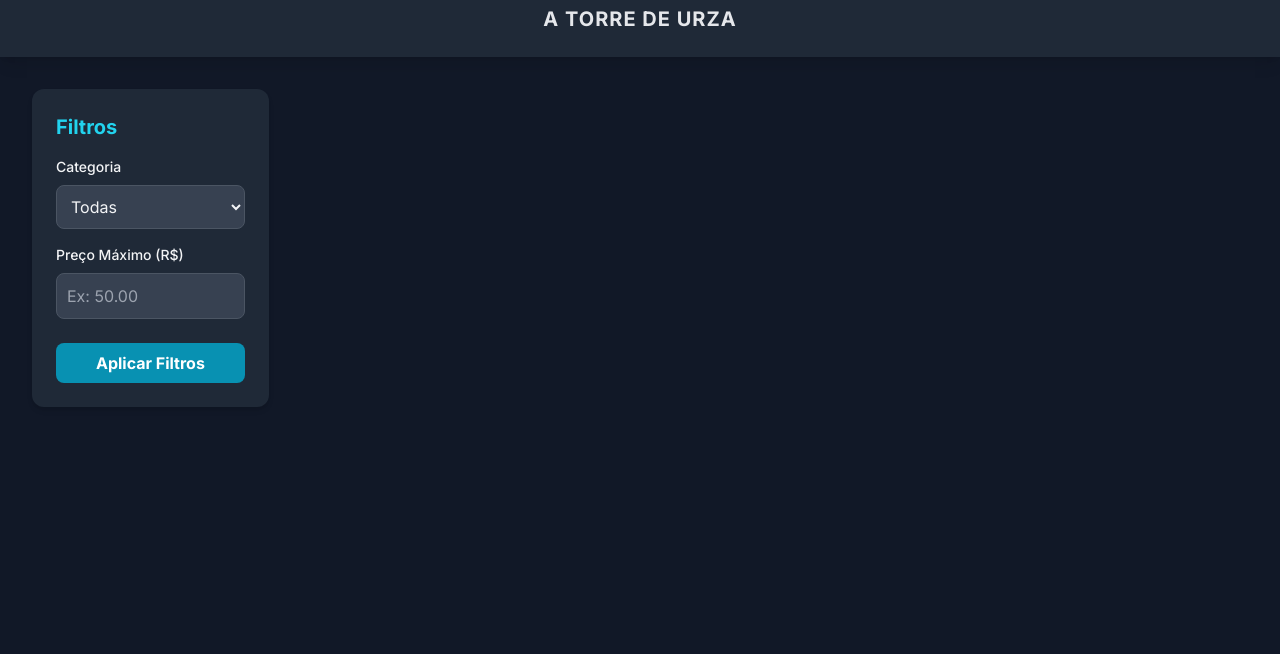
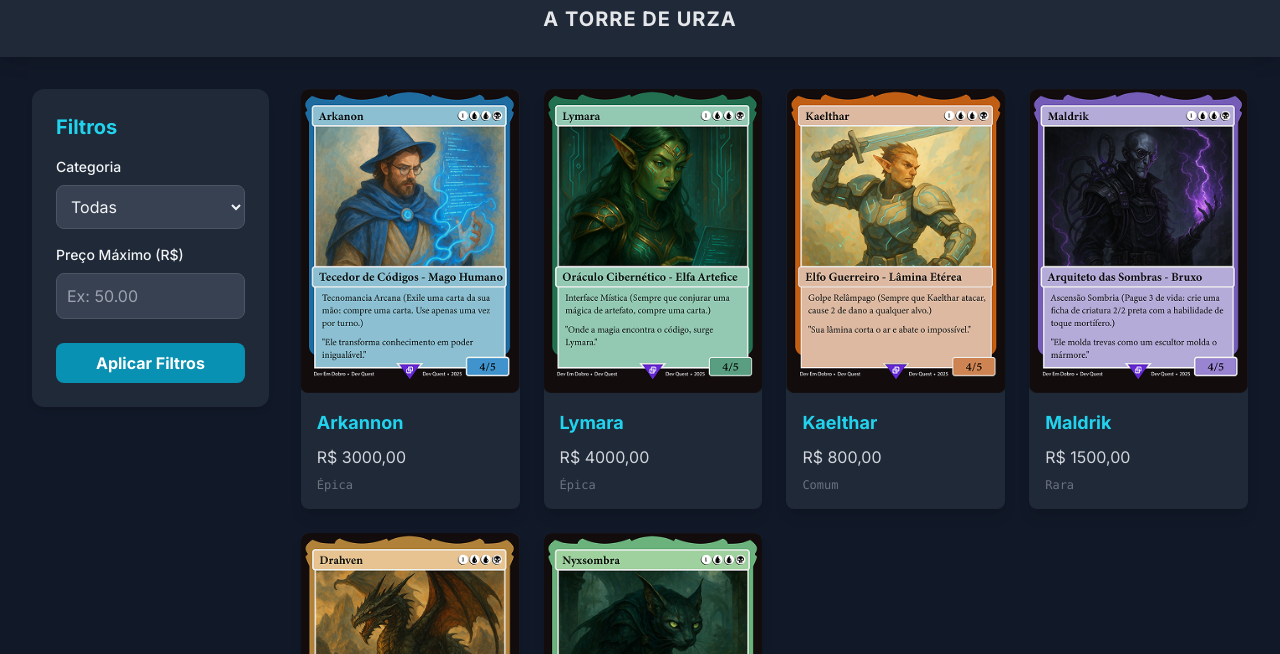
Before and after one commit to ChristianKCastro/torredeurza_store, a plain HTML site: page index.html in a window 1280 px wide. Shown: the part 91-745 px from the top of the page. Drawn offline with nearby package versions, Linux system fonts and the light colour scheme.

Commit message:
Update index.html

```diff
--- a/index.html
+++ b/index.html
@@ -170,7 +170,13 @@
 
             filtrarBtn.addEventListener('click', aplicarFiltros);
             renderizarCartas(cartas);
+        // --- EVENT LISTENERS ---
+            filtrarBtn.addEventListener('click', aplicarFiltros);
+
+            // --- INICIALIZAÇÃO ---
+            renderizarCartas(cartas); // Mostra todas as cartas inicialmente
         });
+    </script>
 </body>
 
 </html>
```
